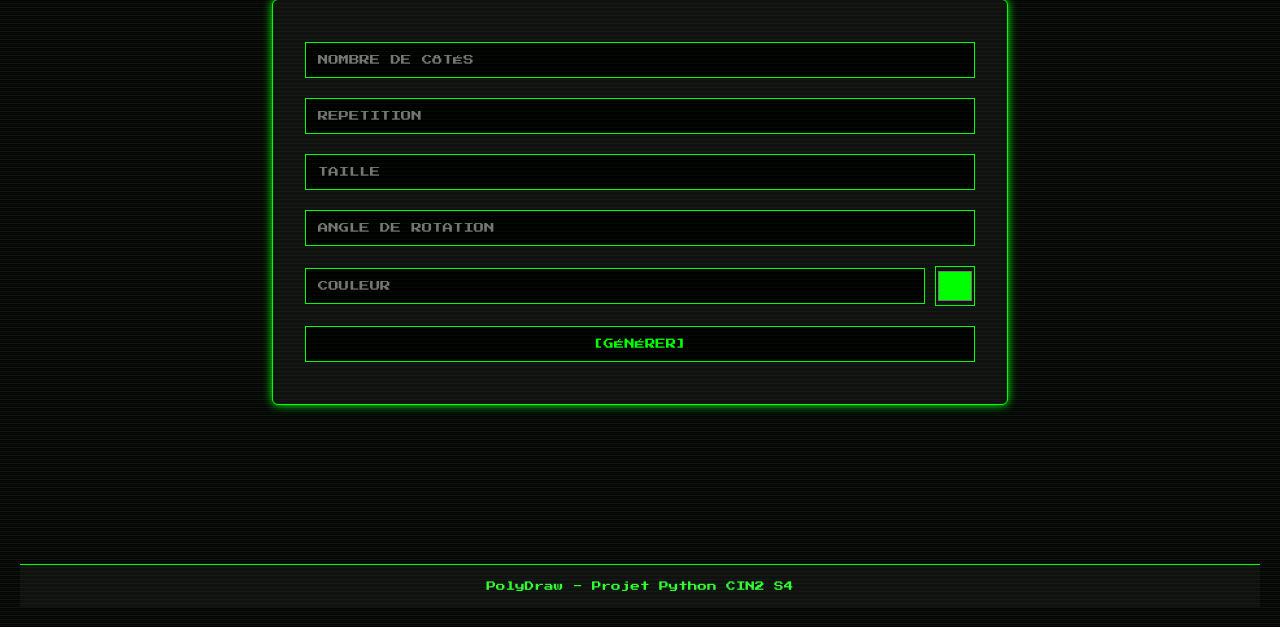
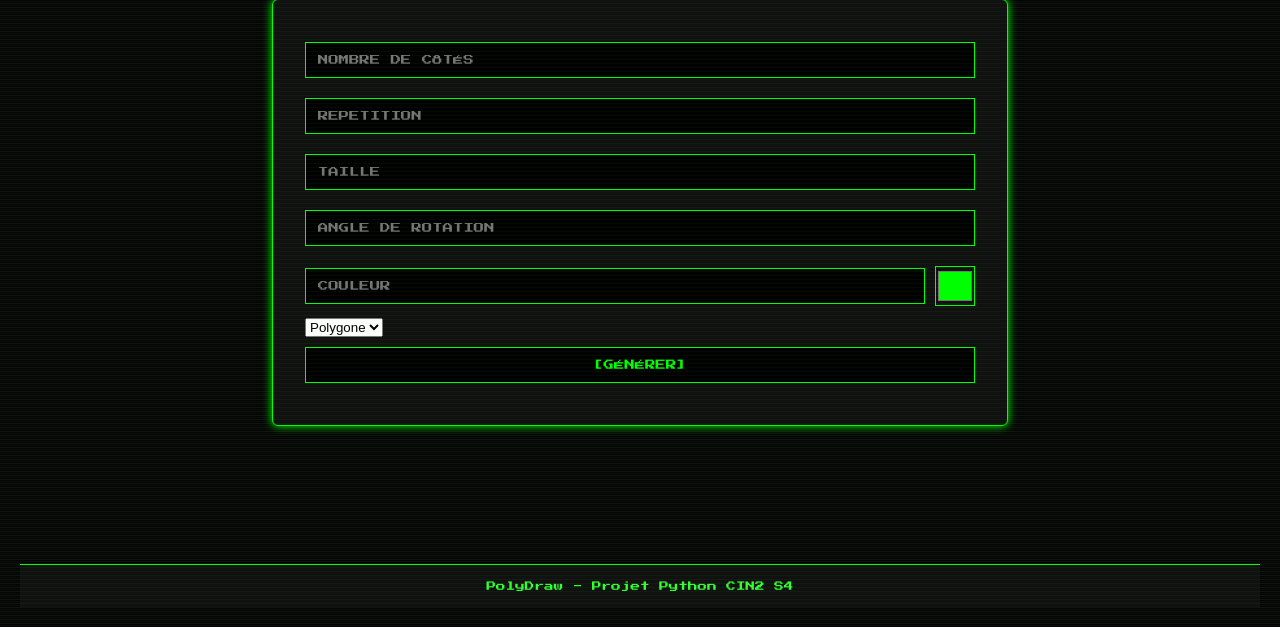
Before and after one commit to Zotiqx/Initiation_Python, a Flask app: page /generateur in a window 1280 px wide. Shown: the part 173-800 px from the top of the page. Run offline with Flask 3, Linux system fonts and the light colour scheme.

Commit message:
ajout choix forme

```diff
--- a/Python/templates/generateur.html
+++ b/Python/templates/generateur.html
@@ -5,7 +5,7 @@
     <title>PolyDraw - Générateur de motifs</title>
     <meta name="viewport" content="width=device-width, initial-scale=1.0" />
     <link rel="stylesheet" href="{{ url_for('static', filename='style.css') }}" />
-    <link rel="icon" type="image/x-icon" href="{{ url_for('static', filename='logo.png') }}">
+    <link rel="icon" type="image/x-icon" href="{{ url_for('static', filename='logo.png') }}" />
   </head>
   <body>
     <nav>
@@ -37,6 +37,12 @@
             <input type="color" name="picker" value="#00ff00" onchange="document.querySelector('input[name=couleur]').value = this.value" />
           </div>
 
+          <select name="type_motif" required>
+            <option value="polygon">Polygone</option>
+              <option value="spiral">Spirale</option>
+              <option value="koch">Fractale </option>
+            </select>
+
           <button type="submit">[GÉNÉRER]</button>
         </form>
 
```
